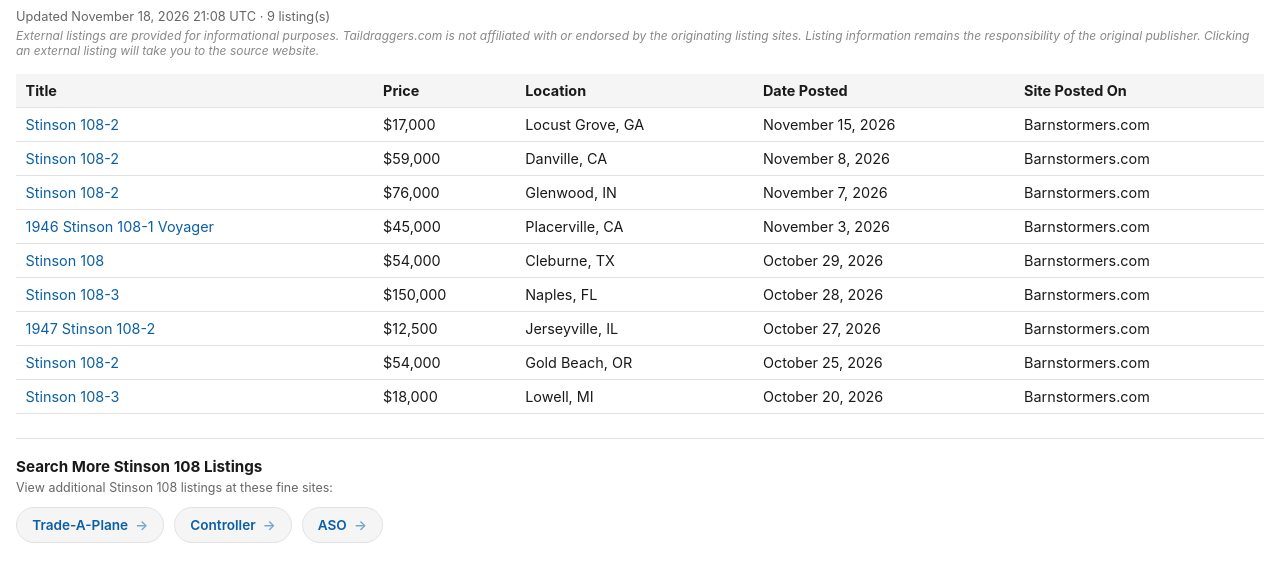
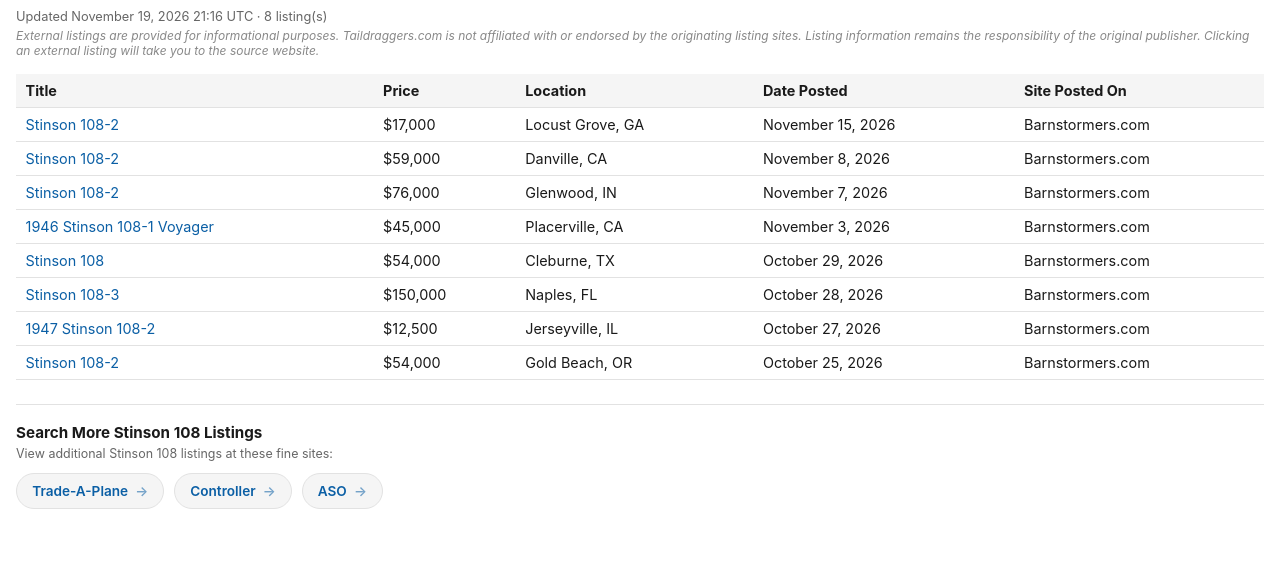
Before and after one commit to taildraggers/stinson-108-for-sale, a plain HTML site: page docs/index.html in a window 1280 px wide. Shown: the part 43-624 px from the top of the page. Drawn offline with Linux system fonts and the light colour scheme.

Commit message:
Update Stinson 108 listings (2026-11-19)

```diff
--- a/docs/index.html
+++ b/docs/index.html
@@ -76,7 +76,7 @@
 </head>
 <body>
   <h1>Other Stinson 108 Ads on the Web</h1>
-  <div class="updated">Updated November 18, 2026 21:08 UTC &middot; 9 listing(s)</div>
+  <div class="updated">Updated November 19, 2026 21:16 UTC &middot; 8 listing(s)</div>
   <div class="disclaimer">External listings are provided for informational purposes. Taildraggers.com is not affiliated with or endorsed by the originating listing sites. Listing information remains the responsibility of the original publisher. Clicking an external listing will take you to the source website.</div>
   <table>
     <thead>
@@ -91,7 +91,6 @@
         <tr><td><a href="https://www.barnstormers.com/classified-2045977-STINSON-108-3.html" target="_blank" rel="noopener noreferrer">Stinson 108-3</a></td><td>$150,000</td><td>Naples, FL</td><td>October 28, 2026</td><td>Barnstormers.com</td></tr>
         <tr><td><a href="https://www.barnstormers.com/classified-2080376-Complete-1947-Stinson-108-2.html" target="_blank" rel="noopener noreferrer">1947 Stinson 108-2</a></td><td>$12,500</td><td>Jerseyville, IL</td><td>October 27, 2026</td><td>Barnstormers.com</td></tr>
         <tr><td><a href="https://www.barnstormers.com/classified-2049742-Stinson-108-2.html" target="_blank" rel="noopener noreferrer">Stinson 108-2</a></td><td>$54,000</td><td>Gold Beach, OR</td><td>October 25, 2026</td><td>Barnstormers.com</td></tr>
-        <tr><td><a href="https://www.barnstormers.com/classified-2079129-Stinson-108-3-project.html" target="_blank" rel="noopener noreferrer">Stinson 108-3</a></td><td>$18,000</td><td>Lowell, MI</td><td>October 20, 2026</td><td>Barnstormers.com</td></tr>
     </tbody>
   </table>
   <div class="more-resources">
```
